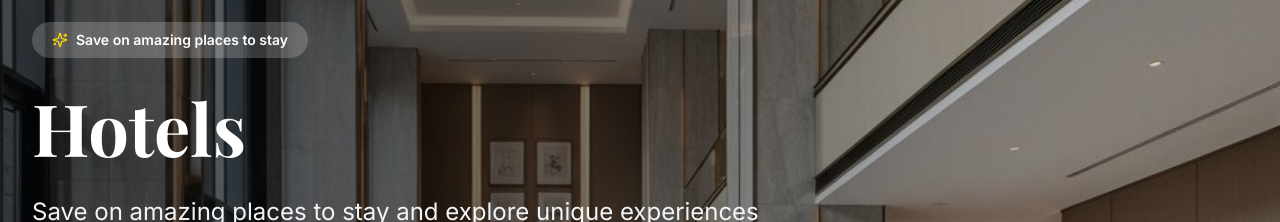
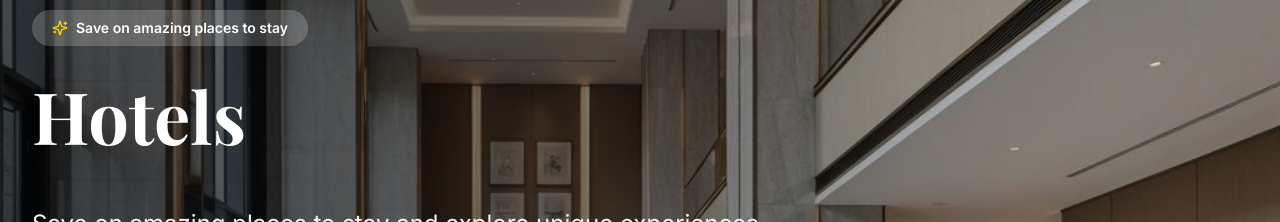
Before and after one commit to enyasystem/mbasuites-, a Next.js app: page / in a window 1280 px wide. Shown: the part 164-386 px from the top of the page. Built offline with nearby package versions, Linux system fonts and the light colour scheme; no server answers; the database is empty; a web font is replaced by a local one.

Commit message:
style: enhance hero section typography and spacing
Increase bottom margin for "Hotels" heading and ensure consistent luxury font usage.

Co-authored-by: Enya Elvis <84323850+enyasystem@users.noreply.github.com>

```diff
--- a/components/hero-section.tsx
+++ b/components/hero-section.tsx
@@ -47,7 +47,7 @@ export function HeroSection() {
             <span>Save on amazing places to stay</span>
           </div>
 
-          <h1 className="mb-6 font-serif text-6xl font-bold leading-tight text-white lg:text-7xl animate-fade-in-up animation-delay-300">
+          <h1 className="mb-12 font-serif text-6xl font-bold leading-tight text-white lg:text-7xl animate-fade-in-up animation-delay-300">
             Hotels
           </h1>
 
```
